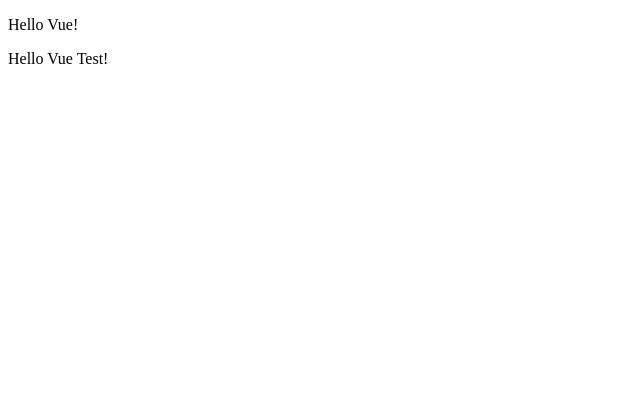
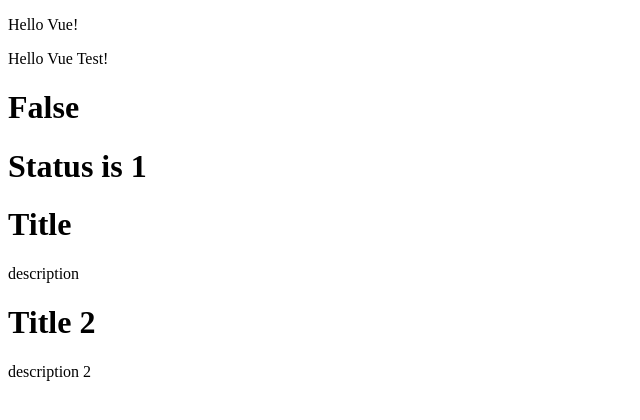
Before and after one commit to andrey56097/vue-edu, a plain HTML site: page index.html in a window 1280 px wide. Shown: the whole page, without its empty margins (0-640 px from the left). Drawn offline with nearby package versions, Linux system fonts and the light colour scheme.

Commit message:
add: if template

```diff
--- a/index.html
+++ b/index.html
@@ -16,6 +16,21 @@
         <p>
             {{message_test}}
         </p>
+        <h1 v-if="flag">True</h1>
+        <h1 v-else>False</h1>
+
+        <h1 v-if="status == 1">Status is {{status}}</h1>
+
+        <template v-if="status == 1  ">
+            <h1>Title</h1>
+            <p>description</p>
+        </template>
+
+        <template v->
+            <h1>Title 2</h1>
+            <p>description 2</p>
+        </template>
+
     </div>
 </body>
 </html>
@@ -26,6 +41,8 @@
         data: {
             message: 'Hello Vue!',
             message_test: 'Hello Vue Test!',
+            flag: false,
+            status: 1,
         }
     })
 </script>
```
